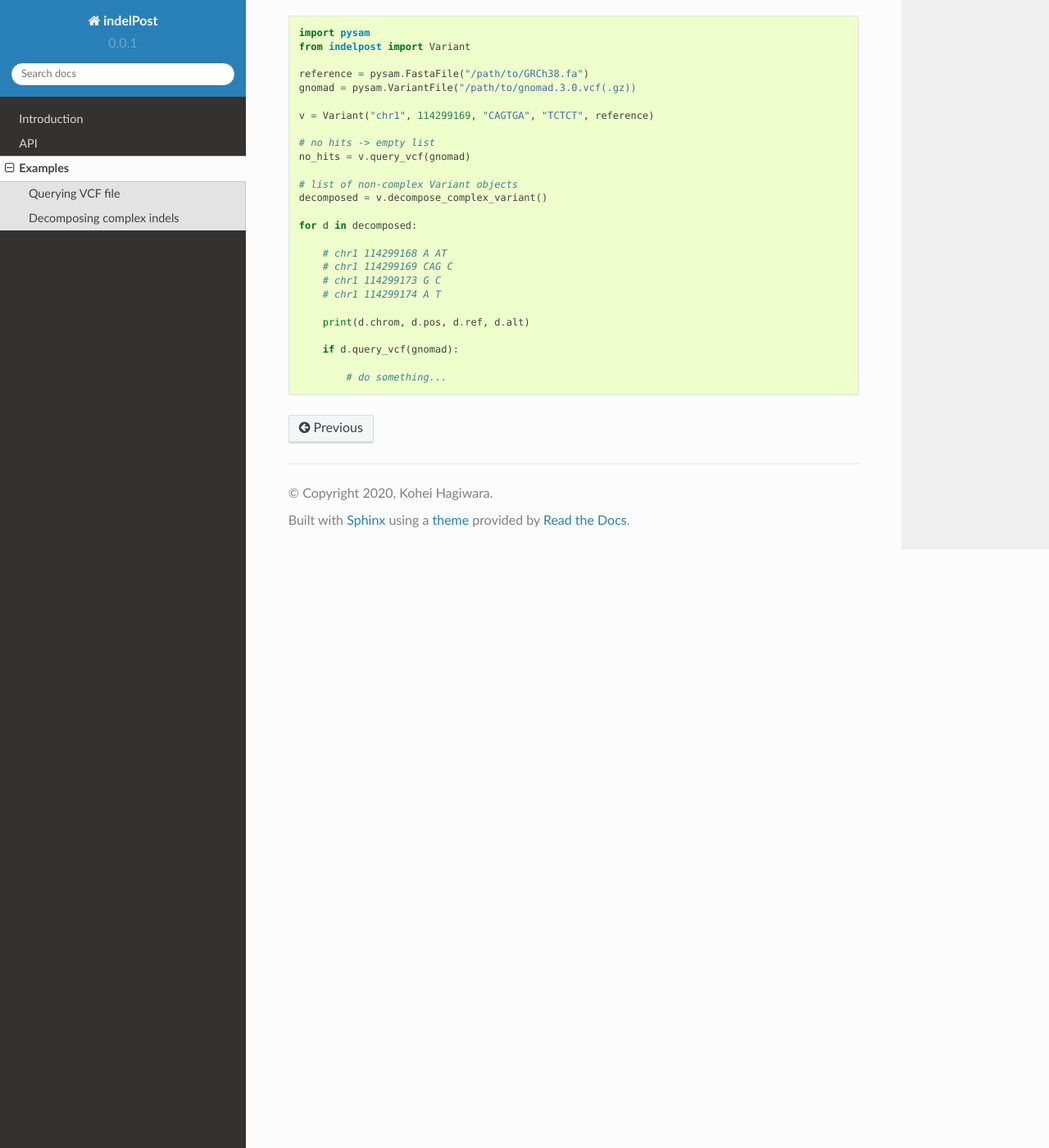
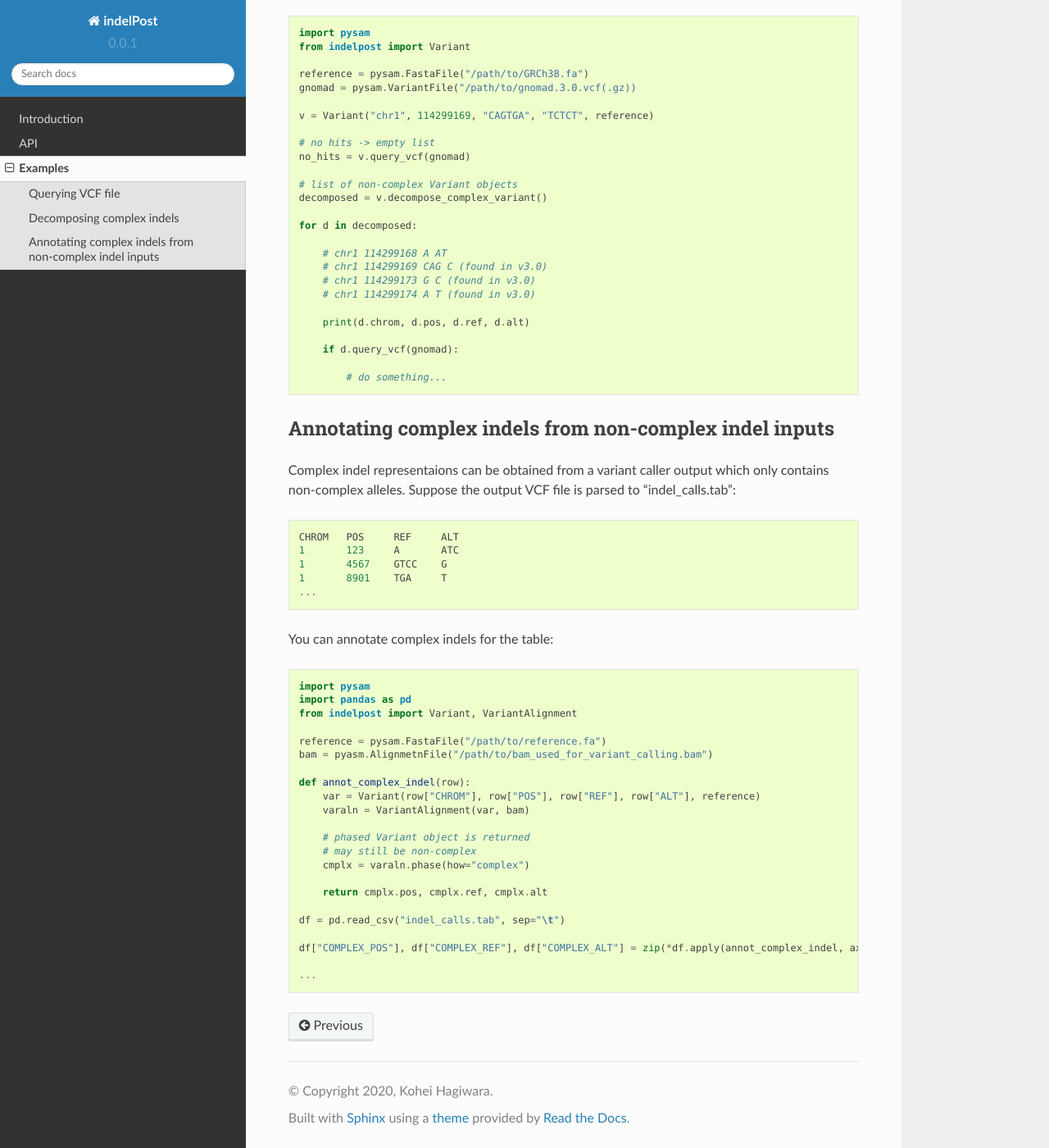
Before and after one commit to stjude/indelPost, a Sphinx documentation site: the page built from docs/examples.rst, in a window 1280 px wide and 1400 px high, scrolled down 1013 px. Shown: the whole window at 82% size. Built offline with Sphinx 7.4.7 and the Read the Docs theme 2.0.0, drawn with Linux system fonts in a browser that asks for light colours.

```diff
--- a/docs/examples.rst
+++ b/docs/examples.rst
@@ -2,7 +2,6 @@
 
 Examples
 =========
-
 
 Querying VCF file
 -----------------
@@ -68,12 +67,49 @@
     for d in decomposed:
 
         # chr1 114299168 A AT
-        # chr1 114299169 CAG C
-        # chr1 114299173 G C
-        # chr1 114299174 A T
+        # chr1 114299169 CAG C (found in v3.0)
+        # chr1 114299173 G C (found in v3.0)
+        # chr1 114299174 A T (found in v3.0)
 
         print(d.chrom, d.pos, d.ref, d.alt)
 
         if d.query_vcf(gnomad):
 
             # do something...
+
+
+Annotating complex indels from non-complex indel inputs
+-------------------------------------------------------
+Complex indel representaions can be obtained from a variant caller output which only contains non-complex alleles.
+Suppose the output VCF file is parsed to "indel_calls.tab"::
+
+    CHROM   POS     REF     ALT
+    1       123     A       ATC
+    1       4567    GTCC    G
+    1       8901    TGA     T
+    ...
+
+You can annotate complex indels for the table::
+
+    import pysam
+    import pandas as pd
+    from indelpost import Variant, VariantAlignment
+
+    reference = pysam.FastaFile("/path/to/reference.fa")
+    bam = pyasm.AlignmetnFile("/path/to/bam_used_for_variant_calling.bam")
+
+    def annot_complex_indel(row):
+        var = Variant(row["CHROM"], row["POS"], row["REF"], row["ALT"], reference)
+        varaln = VariantAlignment(var, bam)
+
+        # phased Variant object is returned
+        # may still be non-complex
+        cmplx = varaln.phase(how="complex")
+
+        return cmplx.pos, cmplx.ref, cmplx.alt
+
+    df = pd.read_csv("indel_calls.tab", sep="\t")
+
+    df["COMPLEX_POS"], df["COMPLEX_REF"], df["COMPLEX_ALT"] = zip(*df.apply(annot_complex_indel, axis=1))
+
+    ...
--- a/docs/index.rst
+++ b/docs/index.rst
@@ -3,7 +3,7 @@
    You can adapt this file completely to your liking, but it should at least
    contain the root `toctree` directive.
 
-indelPost: postprocessing indel calls and alignments.
+indelPost: harmonizing indel call/alignment ambiguities.
 ===================================================================
 
 :Date: |today|
```
Also changed, not shown: 8 other files.
